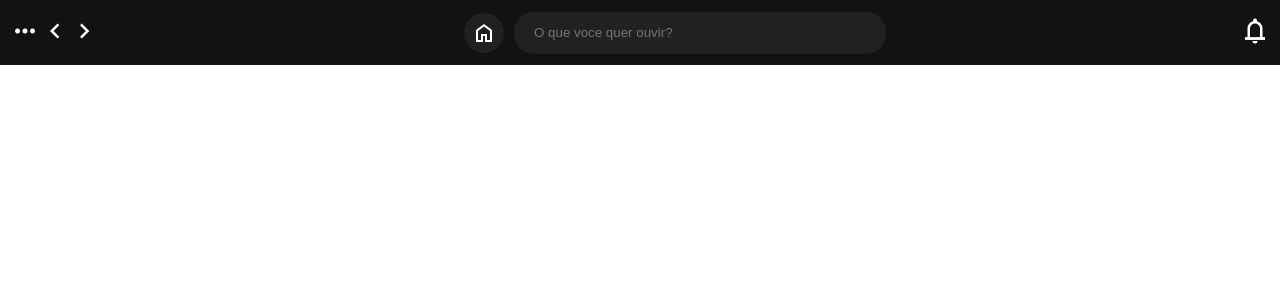
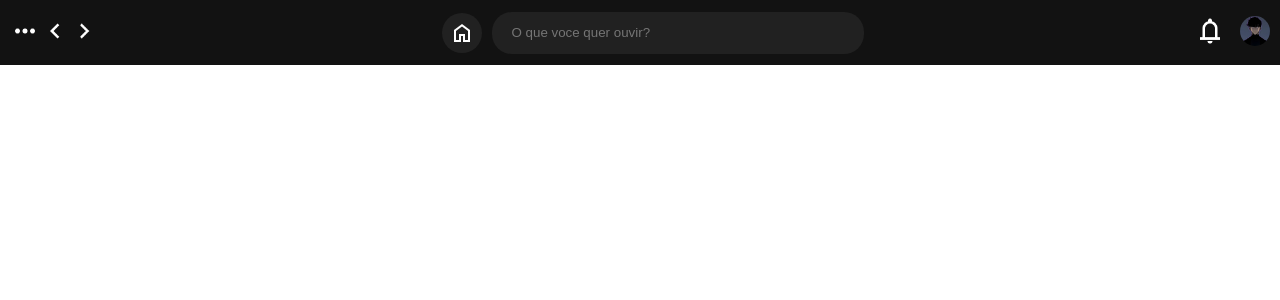
Before and after one commit to RenanCruz7/spot-clone, an Angular app: page / in a window 1280 px wide. Shown: the top 300 px of the page. Built offline with nearby package versions, Linux system fonts and the light colour scheme.

Commit message:
Header Finalizado

```diff
--- a/src/app/components/header/header.component.html
+++ b/src/app/components/header/header.component.html
@@ -24,6 +24,9 @@
             <a href="#">
                 <img class="notificationButton" src="../../assets/notification.png" alt="Home">
             </a>
+            <a>
+                <img class="iconImg" src="../../../assets/icon.jpg">
+            </a>
         </div>
 
     </nav>
--- a/src/app/components/header/header.component.scss
+++ b/src/app/components/header/header.component.scss
@@ -60,3 +60,11 @@
     height: 30px;
     cursor: pointer;
 }
+
+.iconImg{
+    height: 30px;
+    width: 30px;
+    border-radius: 50%;
+    margin-left: 15px;
+    cursor: pointer;
+}
```
Also changed, not shown: src/assets/icon.jpg (added).
